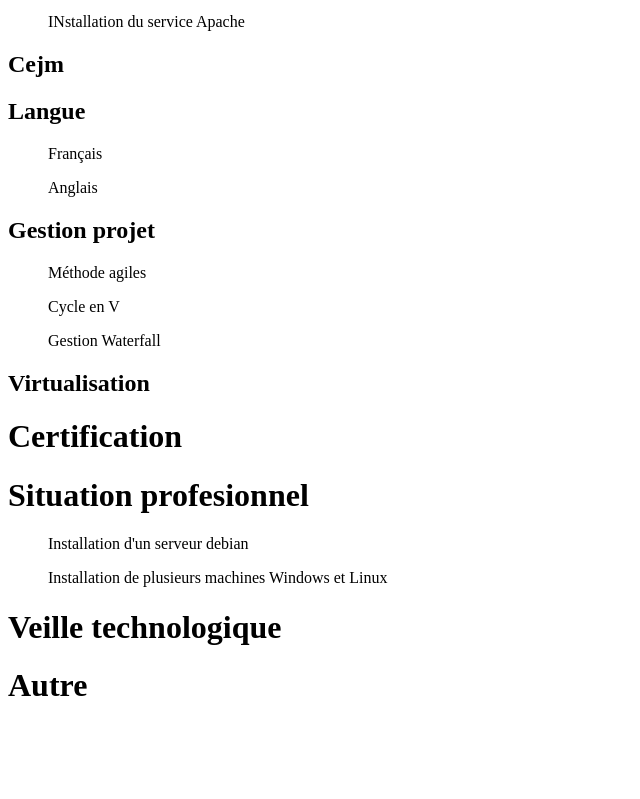
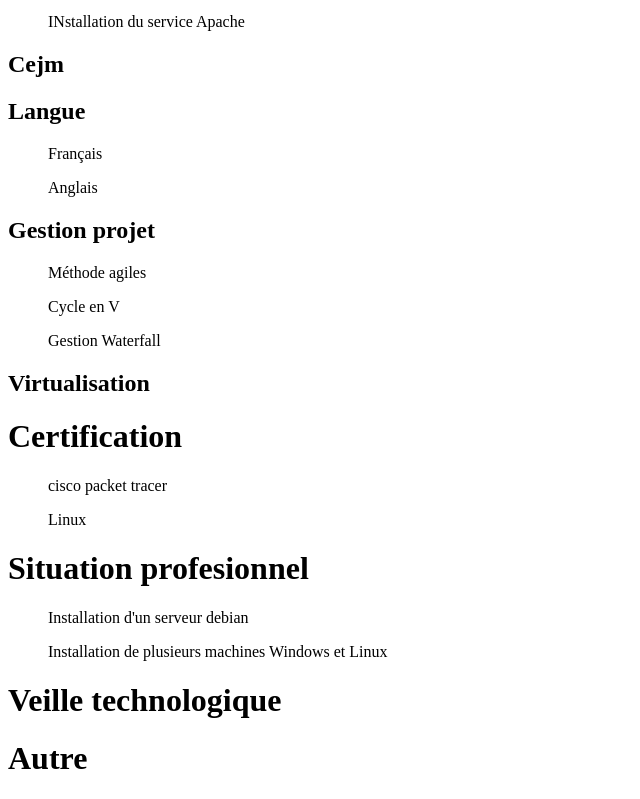
Before and after one commit to djivres/cv1, a plain HTML site: page index.htm in a window 1280 px wide. Shown: the part 566-1365 px from the top of the page, without its empty margins (0-640 px from the left). Before the commit the page ends 1291 px from the top, so only its background shows below. Drawn offline with Linux system fonts and the light colour scheme.

Commit message:
Update index.htm

```diff
--- a/index.htm
+++ b/index.htm
@@ -31,6 +31,8 @@
          <ul>Gestion Waterfall</ul>
         <h2>Virtualisation</h2>
     <h1>Certification</h1>
+          <ul>cisco packet tracer</ul>
+          <ul>Linux</ul>
     <h1>Situation profesionnel</h1>
          <ul>Installation d'un serveur debian</ul>
          <ul>Installation de plusieurs machines Windows et Linux</ul>
```
